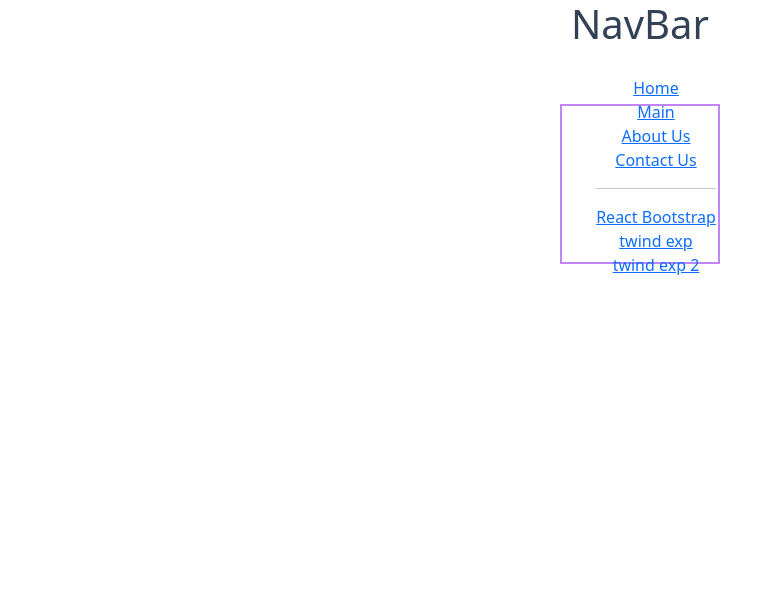
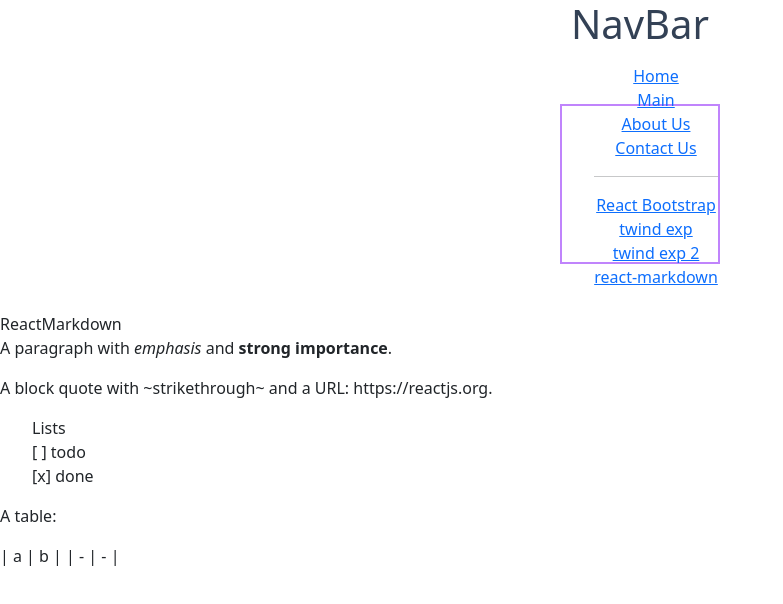
Before and after one commit to aksxaay/react-chart, a React (Create React App) app in the folder react-chart-app/: page /react-markdown in a window 1280 px wide. Shown: the top 604 px of the page, without its empty margins (0-783 px from the left). Built offline with nearby package versions, Linux system fonts and the light colour scheme.

Commit message:
failed react-markdown
retrying attempt

```diff
--- a/react-chart-app/package.json
+++ b/react-chart-app/package.json
@@ -18,9 +18,11 @@
     "react": "^17.0.2",
     "react-bootstrap": "^2.2.3",
     "react-dom": "^17.0.2",
+    "react-markdown": "^8.0.2",
     "react-router-dom": "^6.3.0",
     "react-scripts": "5.0.0",
     "react-sunburst-d3-v4": "^0.1.6",
+    "react-syntax-highlighter": "^15.5.0",
     "sunburst-chart": "^1.15.3",
     "web-vitals": "^2.1.4"
   },
--- a/react-chart-app/src/App.jsx
+++ b/react-chart-app/src/App.jsx
@@ -16,6 +16,7 @@
 import ReactBootstrap from "./pages/reactBootstrap.jsx";
 import TailwindExperiments from "./pages/tailwindExperiments";
 import TailwindExperiments2 from "./pages/tailwindExperiments2";
+import ReactMarkdownComp from "./pages/reactMarkdownComp";
 
 function App() {
   return (
@@ -40,6 +41,8 @@
             path="/tailwind-experiments2"
             element={<TailwindExperiments2 />}
           />
+
+          <Route exact path="/react-markdown" element={<ReactMarkdownComp />} />
         </Routes>
       </Router>
     </>
--- a/react-chart-app/src/components/navbar.jsx
+++ b/react-chart-app/src/components/navbar.jsx
@@ -32,6 +32,9 @@
             <li>
               <Link to="/tailwind-experiments2">twind exp 2</Link>
             </li>
+            <li>
+              <Link to="/react-markdown">react-markdown</Link>
+            </li>
           </ul>
         </div>
       </div>
--- /dev/null
+++ b/react-chart-app/src/pages/reactMarkdownComp.jsx
@@ -0,0 +1,52 @@
+import React from "react";
+
+import ReactDom from "react-dom";
+import ReactMarkdown from "react-markdown";
+import { Prism as SyntaxHighlighter } from "react-syntax-highlighter";
+import { dark } from "react-syntax-highlighter/dist/esm/styles/prism";
+
+// Did you know you can use tildes instead of backticks for code in markdown? ✨
+const markdown = `A paragraph with *emphasis* and **strong importance**.
+
+> A block quote with ~strikethrough~ and a URL: https://reactjs.org.
+
+* Lists
+* [ ] todo
+* [x] done
+
+A table:
+
+| a | b |
+| - | - |
+`;
+
+function ReactMarkdownComp() {
+  return (
+    <>
+      <div>ReactMarkdown</div>
+      <ReactMarkdown
+        children={markdown}
+        components={{
+          code({ node, inline, className, children, ...props }) {
+            const match = /language-(\w+)/.exec(className || "");
+            return !inline && match ? (
+              <SyntaxHighlighter
+                children={String(children).replace(/\n$/, "")}
+                style={dark}
+                language={match[1]}
+                PreTag="div"
+                {...props}
+              />
+            ) : (
+              <code className={className} {...props}>
+                {children}
+              </code>
+            );
+          }
+        }}
+      />
+    </>
+  );
+}
+
+export default ReactMarkdownComp;
--- a/react-chart-app/src/pages/tailwindExperiments.jsx
+++ b/react-chart-app/src/pages/tailwindExperiments.jsx
@@ -43,7 +43,11 @@
         <Disclosure as="nav" className="bg-gray-800">
           {({ open }) => (
             <>
-              <div className="mx-auto max-w-7xl px-4 sm:px-6 lg:px-8">
+              <style>
+                @import
+                url('https://fonts.googleapis.com/css2?family=Inter:wght@300;400;600;700;800;900&display=swap');
+              </style>
+              <div className="font-inter mx-auto max-w-7xl px-4 sm:px-6 lg:px-8">
                 <div className="flex h-16 items-center justify-between">
                   <div className="flex items-center">
                     <div className="flex-shrink-0">
@@ -206,7 +210,9 @@
 
         <header className="bg-white shadow">
           <div className="mx-auto flex max-w-7xl justify-center py-6 px-4 align-middle transition duration-300 ease-linear hover:scale-105 sm:px-6 lg:px-8">
-            <h1 className="text-3xl font-bold text-gray-900">Dashboard</h1>
+            <h1 className="font-inter text-3xl font-bold text-gray-900">
+              Dashboard
+            </h1>
           </div>
         </header>
         <main>
--- a/react-chart-app/src/pages/tailwindExperiments2.jsx
+++ b/react-chart-app/src/pages/tailwindExperiments2.jsx
@@ -1,6 +1,6 @@
 import React from "react";
 
-import * as Tailwind from "../components/tailwind";
+import * as Tailwind from "../components/tailwind/index";
 
 function TailwindExperiments2() {
   return (
--- a/react-chart-app/tailwind.config.js
+++ b/react-chart-app/tailwind.config.js
@@ -1,8 +1,29 @@
+const defaultTheme = require("tailwindcss/defaultTheme");
+
 module.exports = {
   content: ["./src/**/*.{js,jsx,ts,tsx}"],
   theme: {
-    extend: {}
+    extend: {
+      fontFamily: {
+        sans: [
+          '"Inter"',
+          'system-ui',
+          '-apple-system',
+          'BlinkMacSystemFont',
+          '"Segoe UI"',
+          'Roboto',
+          '"Helvetica Neue"',
+          'Arial',
+          '"Noto Sans"',
+          'sans-serif',
+          '"Apple Color Emoji"',
+          '"Segoe UI Emoji"',
+          '"Segoe UI Symbol"',
+          '"Noto Color Emoji"',
+        ],
+      },
+    }
   },
-  plugins: []
+  plugins: [require("tailwindcss"), require("autoprefixer")]
   // tailwindConfig: "./styles/tailwind.config.js"
 };
```
Also changed, not shown: 2 other files (tests, documents, lock files or other folders).
